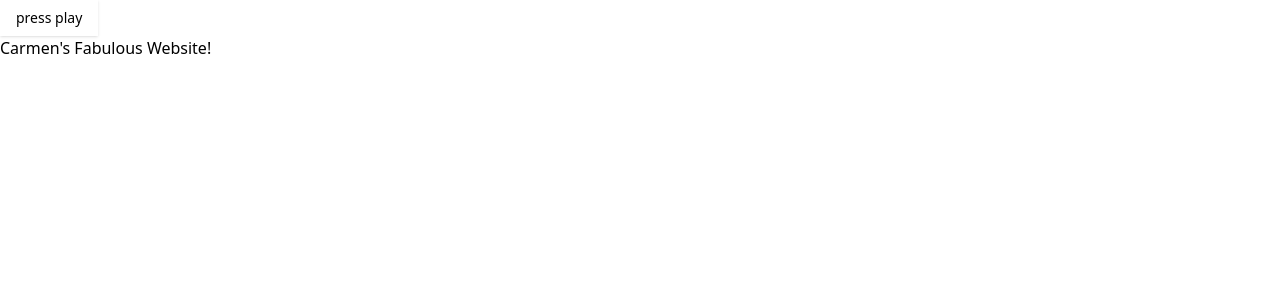
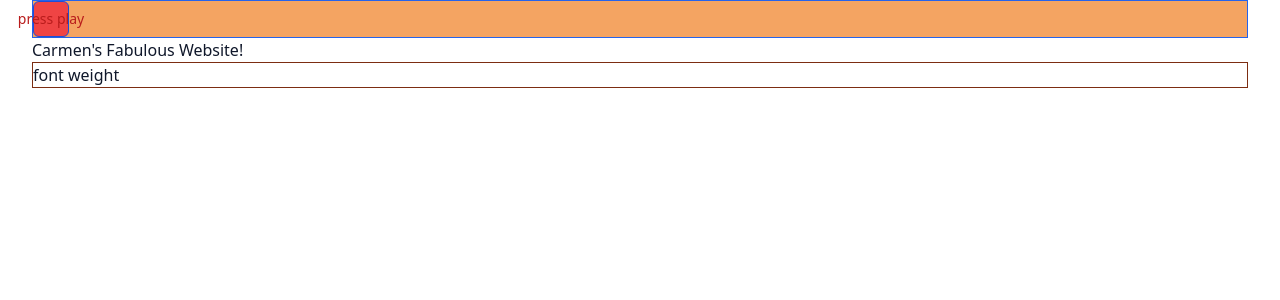
Before and after one commit to mmaustin/carmens-site, a Next.js app in the folder carmens-site/: page / in a window 1280 px wide. Shown: the top 300 px of the page. Built offline with nearby package versions, Linux system fonts and the light colour scheme.

Commit message:
Test code for various tailwind effects

```diff
--- a/carmens-site/app/globals.css
+++ b/carmens-site/app/globals.css
@@ -1,3 +1,79 @@
 @tailwind base;
 @tailwind components;
 @tailwind utilities;
+
+@layer components {
+  .container {
+    @apply mx-auto max-w-6xl xl:max-w-7xl px-8;
+  }
+}
+
+
+
+@layer base {
+  :root {
+    --background: 0 0% 100%;
+    --foreground: 222.2 84% 4.9%;
+    --card: 0 0% 100%;
+    --card-foreground: 222.2 84% 4.9%;
+    --popover: 0 0% 100%;
+    --popover-foreground: 222.2 84% 4.9%;
+    --primary: 221.2 83.2% 53.3%;
+    --primary-foreground: 210 40% 98%;
+    --secondary: 210 40% 96.1%;
+    --secondary-foreground: 222.2 47.4% 11.2%;
+    --muted: 210 40% 96.1%;
+    --muted-foreground: 215.4 16.3% 46.9%;
+    --accent: 210 40% 96.1%;
+    --accent-foreground: 222.2 47.4% 11.2%;
+    --destructive: 0 84.2% 60.2%;
+    --destructive-foreground: 210 40% 98%;
+    --border: 214.3 31.8% 91.4%;
+    --input: 214.3 31.8% 91.4%;
+    --ring: 221.2 83.2% 53.3%;
+    --radius: 0.5rem;
+    --chart-1: 12 76% 61%;
+    --chart-2: 173 58% 39%;
+    --chart-3: 197 37% 24%;
+    --chart-4: 43 74% 66%;
+    --chart-5: 27 87% 67%;
+  }
+
+  .dark {
+    --background: 222.2 84% 4.9%;
+    --foreground: 210 40% 98%;
+    --card: 222.2 84% 4.9%;
+    --card-foreground: 210 40% 98%;
+    --popover: 222.2 84% 4.9%;
+    --popover-foreground: 210 40% 98%;
+    --primary: 217.2 91.2% 59.8%;
+    --primary-foreground: 222.2 47.4% 11.2%;
+    --secondary: 217.2 32.6% 17.5%;
+    --secondary-foreground: 210 40% 98%;
+    --muted: 217.2 32.6% 17.5%;
+    --muted-foreground: 215 20.2% 65.1%;
+    --accent: 217.2 32.6% 17.5%;
+    --accent-foreground: 210 40% 98%;
+    --destructive: 0 62.8% 30.6%;
+    --destructive-foreground: 210 40% 98%;
+    --border: 217.2 32.6% 17.5%;
+    --input: 217.2 32.6% 17.5%;
+    --ring: 224.3 76.3% 48%;
+    --chart-1: 220 70% 50%;
+    --chart-2: 160 60% 45%;
+    --chart-3: 30 80% 55%;
+    --chart-4: 280 65% 60%;
+    --chart-5: 340 75% 55%;
+  }
+}
+
+
+
+@layer base {
+  * {
+    @apply border-border;
+  }
+  body {
+    @apply bg-background text-foreground;
+  }
+}
--- a/carmens-site/app/page.js
+++ b/carmens-site/app/page.js
@@ -1,11 +1,14 @@
 import Header from "@/components/Header";
+
+
 
 
 export default function Home() {
   return (
-    <div className="">
+    <div className=" text-secondary-foreground container flex flex-col">
       <Header />
       Carmen's Fabulous Website!
+      <h1 className="border border-orange-900">font weight</h1>
     </div>
   );
 }
--- a/carmens-site/components/Header.jsx
+++ b/carmens-site/components/Header.jsx
@@ -1,10 +1,12 @@
 import { Button } from "./ui/button";
+
+Button
 
 
 const Header = () => {
   return (
-    <div>
-      <Button>
+    <div className="border border-blue-600 bg-chart-5">
+      <Button variant="destructive" size="icon" className="border border-blue-700 text-red-700" >
         press play
       </Button>
     </div>
```
Also changed, not shown: carmens-site/tailwind.config.js (indentation only).
